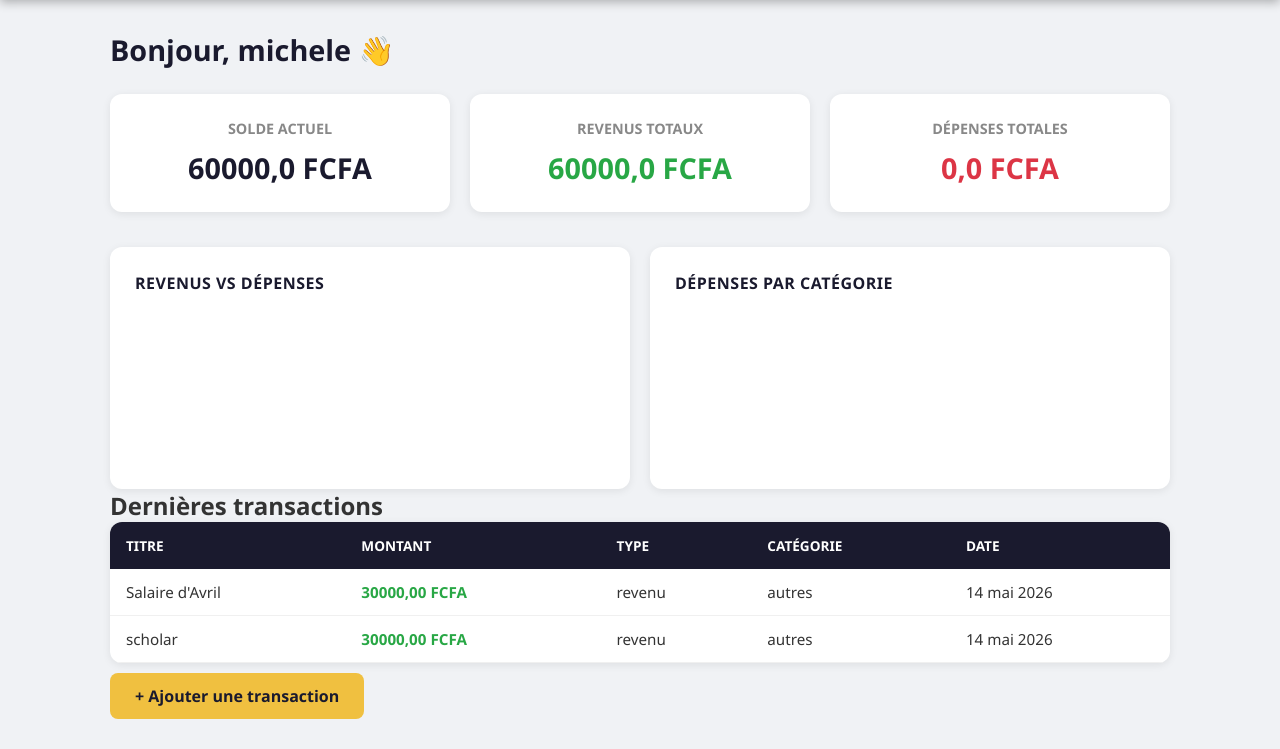
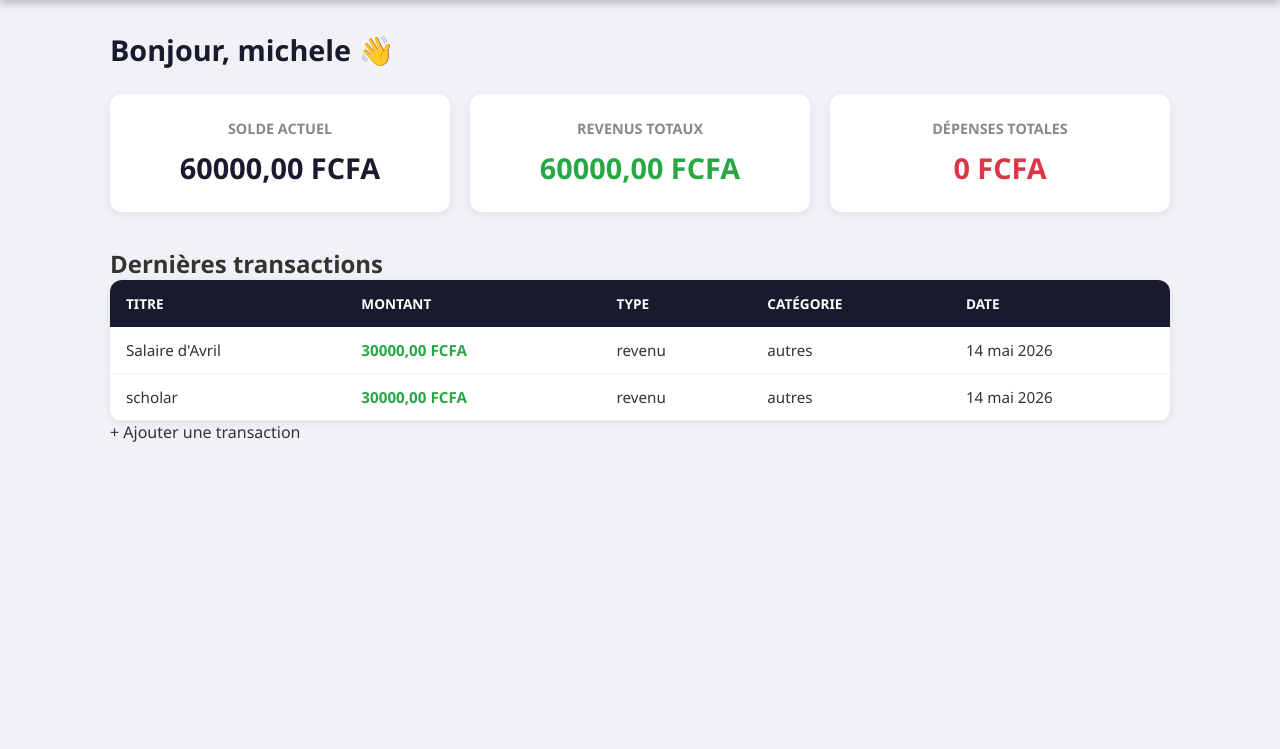
Before and after one commit to micheledurelle2017-debug/finclair, a Django app: page / in a window 1280 px wide. Shown: the part 63-812 px from the top of the page. After the commit the page ends 505 px from the top, so only its background shows below. Run offline with Django 5.2, Linux system fonts and the light colour scheme; a user stored in the database is signed in; data comes from the database, SQL or seed files in the repository; both versions use the stored data as it was after the commit; a map, chart or similar area stays blank.

Commit message:
Premier commit FinClair

```diff
--- a/static/css/style.css
+++ b/static/css/style.css
@@ -255,31 +255,3 @@ button[type="submit"]:hover, .btn:hover {
         margin-left: 10px;
     }
 }
-/* ===== GRAPHIQUES ===== */
-.dashboard-graphiques {
-    display: grid;
-    grid-template-columns: repeat(2, 1fr);
-    gap: 20px;
-    margin-top: 30px;
-}
-
-.graphique-carte {
-    background: white;
-    border-radius: 12px;
-    padding: 25px;
-    box-shadow: 0 2px 8px rgba(0,0,0,0.08);
-}
-
-.graphique-carte h2 {
-    color: #1a1a2e;
-    font-size: 1rem;
-    margin-bottom: 15px;
-    text-transform: uppercase;
-    letter-spacing: 0.5px;
-}
-
-@media (max-width: 768px) {
-    .dashboard-graphiques {
-        grid-template-columns: 1fr;
-    }
-}
--- a/templates/base.html
+++ b/templates/base.html
@@ -1,12 +1,11 @@
-{% load static %}
 <!DOCTYPE html>
 <html lang="fr">
 <head>
     <meta charset="UTF-8">
     <meta name="viewport" content="width=device-width, initial-scale=1.0">
     <title>{% block titre %}FinClair{% endblock %}</title>
+    {% load static %}
     <link rel="stylesheet" href="{% static 'css/style.css' %}">
-    <script src="https://cdn.jsdelivr.net/npm/chart.js"></script>
 </head>
 <body>
 
@@ -33,47 +32,5 @@
         {% block contenu %}{% endblock %}
     </main>
 
-    <script>
-    document.addEventListener('DOMContentLoaded', function() {
-        var ctx1 = document.getElementById('graphiqueRevenusDepenses');
-        var ctx2 = document.getElementById('graphiqueCategories');
-
-        if (ctx1) {
-            new Chart(ctx1.getContext('2d'), {
-                type: 'bar',
-                data: {
-                    labels: ['Ce mois'],
-                    datasets: [
-                        { label: 'Revenus', data: [revenus], backgroundColor: '#28a745' },
-                        { label: 'Dépenses', data: [depenses], backgroundColor: '#dc3545' }
-                    ]
-                },
-                options: { responsive: true }
-            });
-        }
-
-        if (ctx2 && categoriesLabels && categoriesLabels.length > 0) {
-            new Chart(ctx2.getContext('2d'), {
-                type: 'doughnut',
-                data: {
-                    labels: categoriesLabels,
-                    datasets: [{
-                        data: categoriesData,
-                        backgroundColor: ['#f0c040','#28a745','#dc3545','#007bff','#fd7e14','#6f42c1','#20c997']
-                    }]
-                },
-                options: { responsive: true }
-            });
-        }
-    });
-    </script>
-
-    <script>
-    function togglePassword(inputId) {
-        const input = document.getElementById(inputId);
-        input.type = input.type === 'password' ? 'text' : 'password';
-    }
-    </script>
-
 </body>
 </html>
--- a/templates/objectifs/liste.html
+++ b/templates/objectifs/liste.html
@@ -13,8 +13,7 @@
         <p>Cible : {{ o.montant_cible }} FCFA</p>
         <p>Actuel : {{ o.montant_actuel }} FCFA</p>
         <div class="progress-bar">
-            <div class="progress" style="width: {{ o.progression|floatformat:0 }}%"></div>
-        </div>
+        <div class="progress" t-attf-style="width: {{ o.progression or 0 }}%;"></div>
         <p>{{ o.progression|floatformat:0 }}% atteint</p>
         <p>Date cible : {{ o.date_cible }}</p>
     </div>
--- a/templates/users/dashboard.html
+++ b/templates/users/dashboard.html
@@ -17,17 +17,6 @@
         <div class="carte depenses">
             <h3>Dépenses totales</h3>
             <p>{{ depenses }} FCFA</p>
-        </div>
-    </div>
-
-    <div class="dashboard-graphiques">
-        <div class="graphique-carte">
-            <h2>Revenus vs Dépenses</h2>
-            <canvas id="graphiqueRevenusDepenses"></canvas>
-        </div>
-        <div class="graphique-carte">
-            <h2>Dépenses par catégorie</h2>
-            <canvas id="graphiqueCategories"></canvas>
         </div>
     </div>
 
@@ -59,14 +48,7 @@
         {% else %}
             <p>Aucune transaction pour le moment.</p>
         {% endif %}
-        <a href="{% url 'ajouter_transaction' %}" class="btn">+ Ajouter une transaction</a>
+        <a href="{% url 'ajouter_transaction' %}">+ Ajouter une transaction</a>
     </div>
 </div>
-
-<script>
-    var revenus = {{ revenus|default:0 }};
-    var depenses = {{ depenses|default:0 }};
-    var categoriesLabels = {{ categories_labels|safe }};
-    var categoriesData = {{ categories_data|safe }};
-</script>
 {% endblock %}
--- a/transactions/apps.py
+++ b/transactions/apps.py
@@ -1,5 +1,4 @@
 from django.apps import AppConfig
-
 
 class TransactionsConfig(AppConfig):
     default_auto_field = 'django.db.models.BigAutoField'
--- a/users/views.py
+++ b/users/views.py
@@ -1,9 +1,7 @@
-import json
 from django.shortcuts import render, redirect
 from django.contrib.auth import authenticate, login, logout
 from django.contrib.auth.forms import UserCreationForm, AuthenticationForm
 from django.contrib.auth.decorators import login_required
-from django.db.models import Sum
 from transactions.models import Transaction
 from budgets.models import Budget
 from objectifs.models import Objectif
@@ -12,32 +10,22 @@ from objectifs.models import Objectif
 def dashboard(request):
     transactions = Transaction.objects.filter(
         utilisateur=request.user
-    ).order_by('-date')[:5]
+    ).order_by('-date')[:5]  # Les 5 dernières seulement
 
-    revenus = Transaction.objects.filter(
+    # Calcul du solde total
+    revenus = sum(t.montant for t in Transaction.objects.filter(
         utilisateur=request.user, type_transaction='revenu'
-    ).aggregate(total=Sum('montant'))['total'] or 0
-
-    depenses = Transaction.objects.filter(
+    ))
+    depenses = sum(t.montant for t in Transaction.objects.filter(
         utilisateur=request.user, type_transaction='depense'
-    ).aggregate(total=Sum('montant'))['total'] or 0
-
+    ))
     solde = revenus - depenses
-
-    depenses_par_cat = Transaction.objects.filter(
-        utilisateur=request.user, type_transaction='depense'
-    ).values('categorie').annotate(total=Sum('montant'))
-
-    categories_labels = json.dumps([item['categorie'] for item in depenses_par_cat])
-    categories_data = json.dumps([float(item['total']) for item in depenses_par_cat])
 
     return render(request, 'users/dashboard.html', {
         'transactions': transactions,
-        'solde': float(solde),
-        'revenus': float(revenus),
-        'depenses': float(depenses),
-        'categories_labels': categories_labels,
-        'categories_data': categories_data,
+        'solde': solde,
+        'revenus': revenus,
+        'depenses': depenses,
     })
 
 def inscription(request):
@@ -45,7 +33,7 @@ def inscription(request):
         form = UserCreationForm(request.POST)
         if form.is_valid():
             user = form.save()
-            login(request, user)
+            login(request, user)  # Connecte automatiquement après inscription
             return redirect('dashboard')
     else:
         form = UserCreationForm()
```
Also changed, not shown: templates/users/connexion.html (+2 -13 lines), db.sqlite3. Lines whose indentation alone changed are shown as unchanged.
